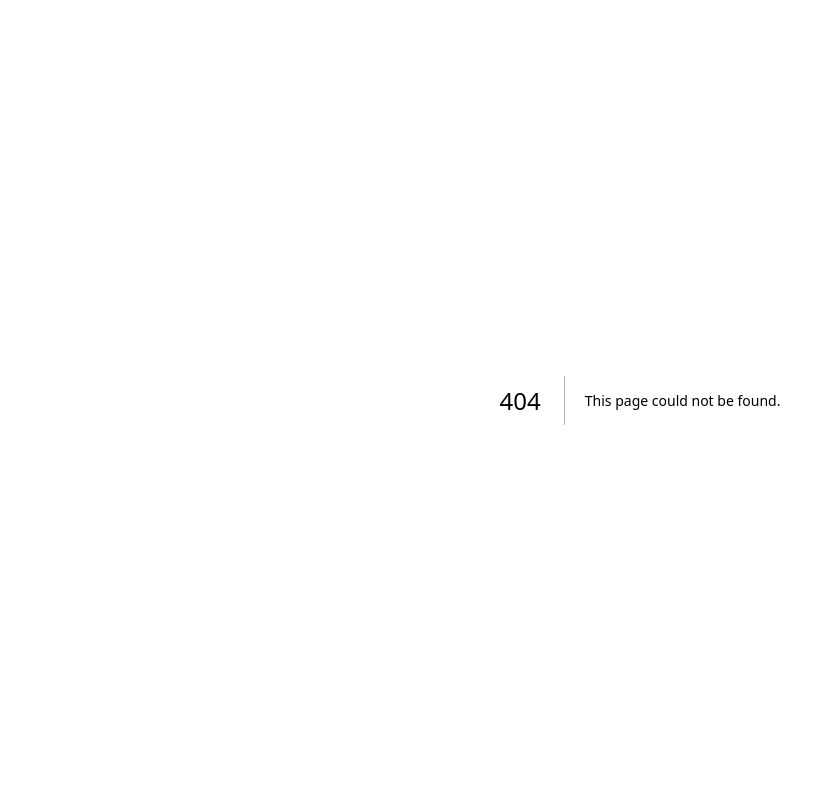
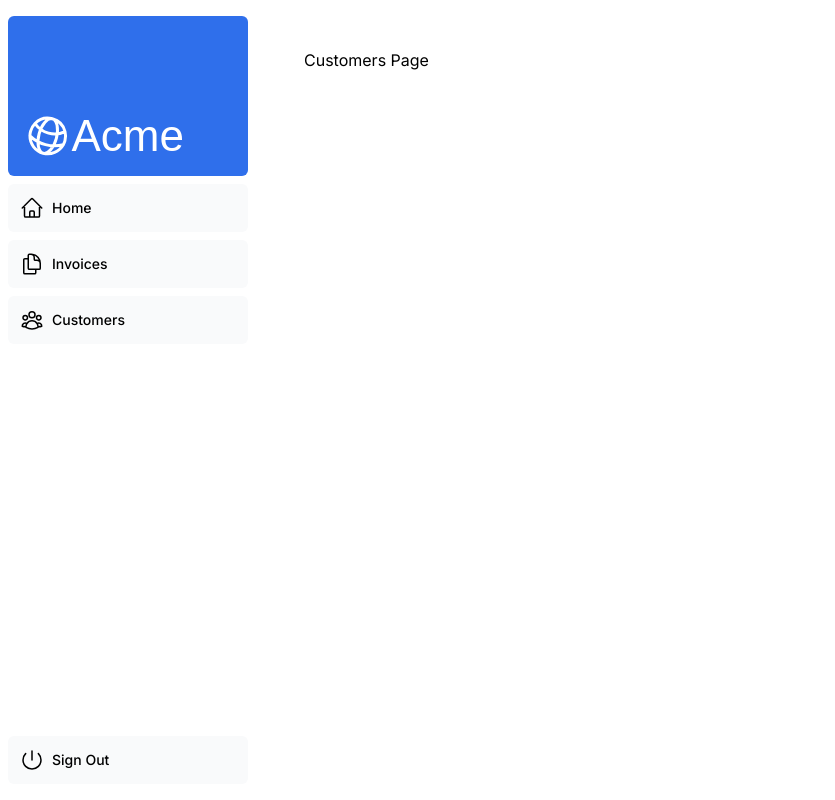
Before and after one commit to TJJLucky/nextjs-dashboard, a Next.js app: page /dashboard in a window 1280 px wide. Before the commit this address had no page. Shown: the whole page, without its empty margins (0-835 px from the left). Built offline with nearby package versions, Linux system fonts and the light colour scheme; a web font is replaced by a local one.

Commit message:
Chapter 4: Creating Layouts and Pages

```diff
--- /dev/null
+++ b/app/dashboard/customers/page.tsx
@@ -0,0 +1,3 @@
+export default function Page() {
+  return <p>Dashboard Page</p>;
+}
--- /dev/null
+++ b/app/dashboard/invoices/page.tsx
@@ -0,0 +1,3 @@
+export default function Page() {
+  return <p>Invoices Page</p>;
+}
--- /dev/null
+++ b/app/dashboard/layout.tsx
@@ -0,0 +1,12 @@
+import SideNav from "@/app/ui/dashboard/sidenav";
+
+export default function Layout({ children }: { children: React.ReactNode }) {
+  return (
+    <div className="flex h-screen flex-col md:flex-row md:overflow-hidden">
+      <div className="w-full flex-none md:w-64">
+        <SideNav></SideNav>
+      </div>
+      <div className="grow p-6 md:overflow-y-auto md:p-12">{children}</div>
+    </div>
+  );
+}
--- /dev/null
+++ b/app/dashboard/page.tsx
@@ -0,0 +1,3 @@
+export default function Page() {
+  return <p>Customers Page</p>;
+}
--- a/app/ui/dashboard/sidenav.tsx
+++ b/app/ui/dashboard/sidenav.tsx
@@ -1,7 +1,7 @@
-import Link from 'next/link';
-import NavLinks from '@/app/ui/dashboard/nav-links';
-import AcmeLogo from '@/app/ui/acme-logo';
-import { PowerIcon } from '@heroicons/react/24/outline';
+import Link from "next/link";
+import NavLinks from "@/app/ui/dashboard/nav-links";
+import AcmeLogo from "@/app/ui/acme-logo";
+import { PowerIcon } from "@heroicons/react/24/outline";
 
 export default function SideNav() {
   return (
@@ -16,7 +16,7 @@
       </Link>
       <div className="flex grow flex-row justify-between space-x-2 md:flex-col md:space-x-0 md:space-y-2">
         <NavLinks />
-        <div className="hidden h-auto w-full grow rounded-md bg-gray-50 md:block"></div>
+        <div className="hidden grow md:block"></div>
         <form>
           <button className="flex h-[48px] w-full grow items-center justify-center gap-2 rounded-md bg-gray-50 p-3 text-sm font-medium hover:bg-sky-100 hover:text-blue-600 md:flex-none md:justify-start md:p-2 md:px-3">
             <PowerIcon className="w-6" />
```
